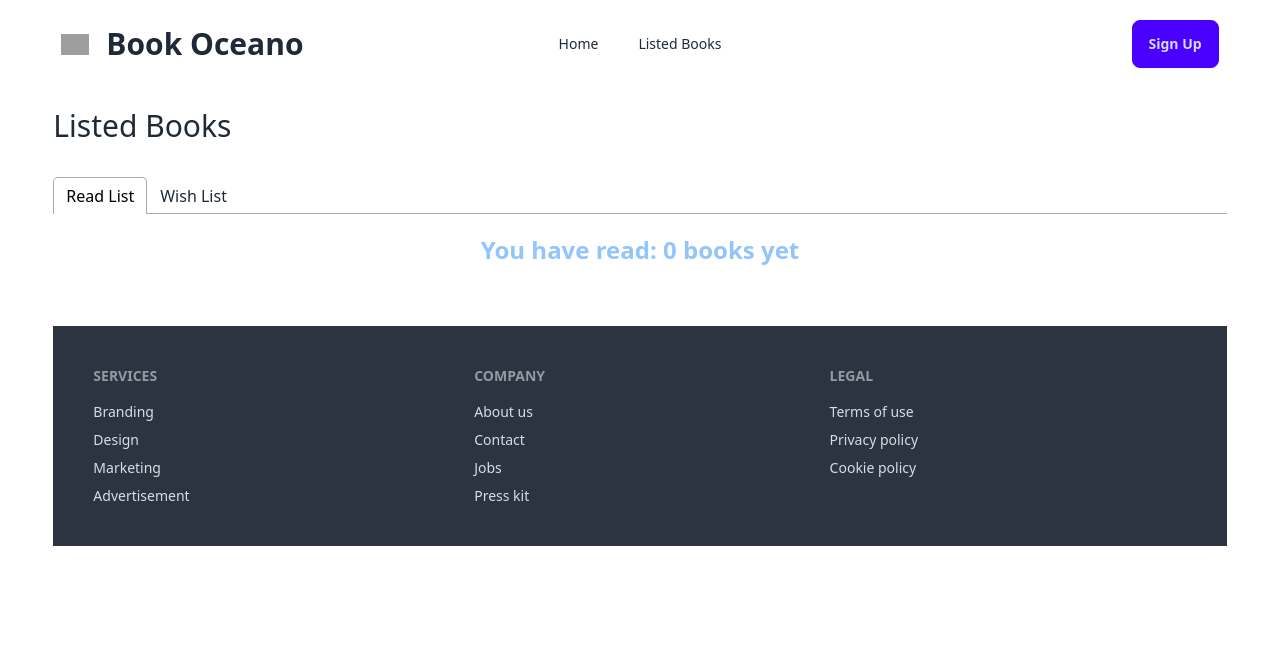
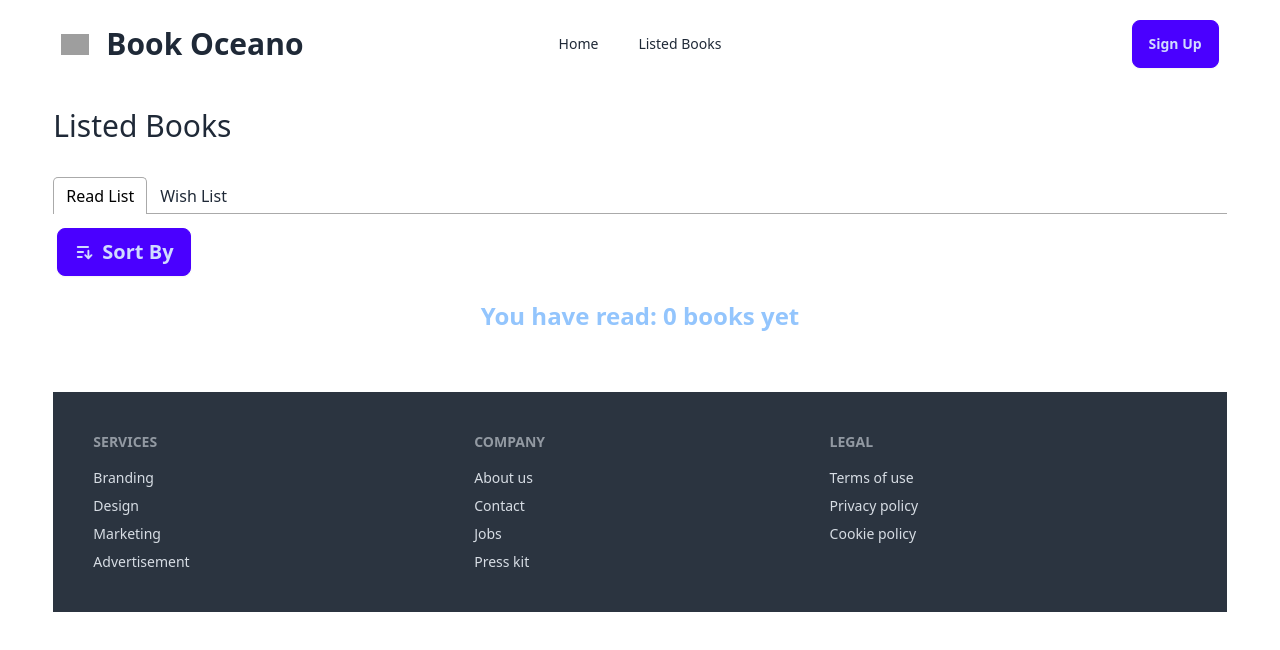
Before and after one commit to md-ahmodullah/Book-Ocean, a React (Vite) app: page /listedbooks in a window 1280 px wide. Shown: the top 650 px of the page. Built offline with nearby package versions, Linux system fonts and the light colour scheme; grey boxes are pictures that could not be loaded.

Commit message:
Added Sort By Features

```diff
--- a/package.json
+++ b/package.json
@@ -14,6 +14,7 @@
     "match-sorter": "^7.0.0",
     "react": "^18.3.1",
     "react-dom": "^18.3.1",
+    "react-icons": "^5.3.0",
     "react-router-dom": "^6.27.0",
     "react-tabs": "^6.0.2",
     "react-toastify": "^10.0.6",
--- a/src/components/Book/Book.jsx
+++ b/src/components/Book/Book.jsx
@@ -23,6 +23,9 @@ export default function Book({ book }) {
         </div>
         <h2 className="card-title">{book.bookName}</h2>
         <p className="text-lg font-semibold">By : {book.author}</p>
+        <p className="text-base font-bold text-gray-500">
+          Total Pages : {book.totalPages}
+        </p>
         <div className="flex justify-between items-center border-t-2 border-dashed border-gray-700 pt-5">
           <p className="text-base">{book.category}</p>
           <p className="text-base">Rating: {book.rating}</p>
--- a/src/components/Books/Books.jsx
+++ b/src/components/Books/Books.jsx
@@ -1,18 +1,33 @@
 import { useEffect, useState } from "react";
 import Book from "../Book/Book";
+import SortBy from "../SortBy/SortBy";
 export default function Books() {
   const [books, setBooks] = useState([]);
+  const [sort, setSort] = useState("");
 
   useEffect(() => {
     fetch("booksData.json")
       .then((res) => res.json())
       .then((data) => setBooks(data));
   }, []);
+
+  const handleSort = (type) => {
+    if (type === "Rating") {
+      setSort(type);
+      setBooks(books.sort((a, b) => b.rating - a.rating));
+    }
+    if (type === "Pages") {
+      setSort(type);
+      setBooks(books.sort((a, b) => b.totalPages - a.totalPages));
+    }
+  };
+
   return (
     <>
       <h1 className="text-3xl text-gray-300 font-bold my-5 text-center">
         All Books : {books.length}
       </h1>
+      <SortBy sort={sort} onSort={handleSort} />
       <div className="grid grid-cols-1 md:grid-cols-2 lg:grid-cols-3 gap-8 my-8">
         {books.map((book) => (
           <Book key={book.bookId} book={book} />
--- a/src/components/ListedBooks/ListedBooks.jsx
+++ b/src/components/ListedBooks/ListedBooks.jsx
@@ -3,11 +3,13 @@ import { useLoaderData } from "react-router-dom";
 import { Tab, TabList, TabPanel, Tabs } from "react-tabs";
 import "react-tabs/style/react-tabs.css";
 import Book from "../Book/Book.jsx";
+import SortBy from "../SortBy/SortBy.jsx";
 import { getStoredWishList } from "../Utility/addTDbWishlist.js";
 import { getStoredList } from "../Utility/addToDb.js";
 export default function ListedBooks() {
   const [readBooks, setReadBooks] = useState([]);
   const [wishBooks, setwishBooks] = useState([]);
+  const [sort, setSort] = useState("");
   const allBooks = useLoaderData();
   useEffect(() => {
     const storedReadList = getStoredList();
@@ -26,6 +28,19 @@ export default function ListedBooks() {
     );
     setwishBooks(wishlist);
   }, []);
+
+  const handleSort = (type) => {
+    if (type === "Rating") {
+      setSort(type);
+      setReadBooks(readBooks.sort((a, b) => b.rating - a.rating));
+      setwishBooks(wishBooks.sort((a, b) => b.rating - a.rating));
+    }
+    if (type === "Pages") {
+      setSort(type);
+      setReadBooks(readBooks.sort((a, b) => b.totalPages - a.totalPages));
+      setwishBooks(wishBooks.sort((a, b) => b.totalPages - a.totalPages));
+    }
+  };
   return (
     <>
       <h2 className="text-3xl my-8">Listed Books</h2>
@@ -34,6 +49,8 @@ export default function ListedBooks() {
           <Tab>Read List</Tab>
           <Tab>Wish List</Tab>
         </TabList>
+
+        <SortBy sort={sort} onSort={handleSort} />
 
         <TabPanel>
           <h2 className="text-2xl text-blue-300 font-bold text-center my-5">
--- /dev/null
+++ b/src/components/SortBy/SortBy.jsx
@@ -0,0 +1,24 @@
+import { PiSortAscendingBold } from "react-icons/pi";
+export default function SortBy({ sort, onSort }) {
+  return (
+    <div>
+      <div className="dropdown dropdown-bottom">
+        <div tabIndex={0} role="button" className="btn btn-primary m-1 text-xl">
+          <PiSortAscendingBold className="text-xl" />
+          {sort ? sort : "Sort By"}
+        </div>
+        <ul
+          tabIndex={0}
+          className="dropdown-content menu bg-base-100 rounded-box z-[1] w-52 p-2 shadow"
+        >
+          <li onClick={() => onSort("Rating")}>
+            <a>Rating</a>
+          </li>
+          <li onClick={() => onSort("Pages")}>
+            <a>Pages</a>
+          </li>
+        </ul>
+      </div>
+    </div>
+  );
+}
```
Also changed, not shown: 1 other file (tests, documents, lock files or other folders).
